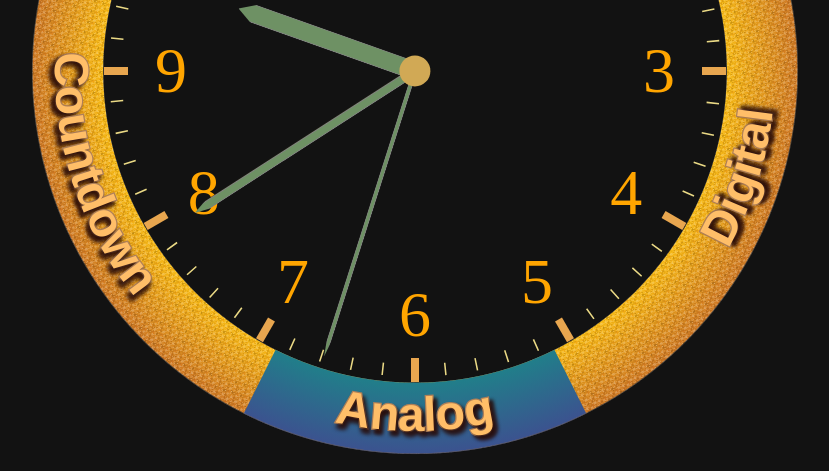
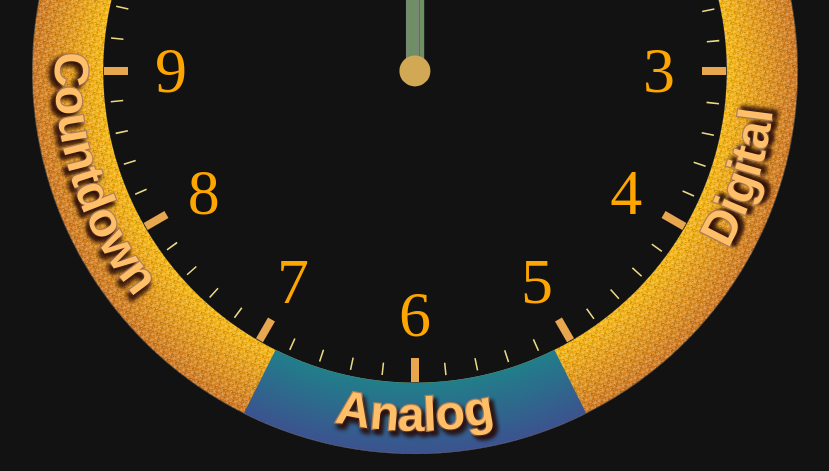
Before and after one commit to ChooKing/Choo-s-Clocks, a website built with Vite: page index.html in a window 1280 px wide. Shown: the part 329-800 px from the top of the page, without its empty margins (225-1054 px from the left). Built offline with nearby package versions, Linux system fonts and the light colour scheme.

Commit message:
Cosmetic adjustments.

```diff
--- a/src/components/analogClock/analogClock.ts
+++ b/src/components/analogClock/analogClock.ts
@@ -29,7 +29,7 @@ export class AnalogClock extends Clock{
     }
     show() {
         super.show();
-        clockSettings.rawTimeSignal.subscribe(this.name, (time)=>{
+        clockSettings.dateTimeSignal.subscribe(this.name, (time)=>{
             this.update(time);
         });
     }
--- a/src/style.css
+++ b/src/style.css
@@ -1,5 +1,6 @@
 :root{
   color-scheme: dark;
+  --led-color: rgb(6, 136, 228);
 }
 *{
   margin: 0;
```
